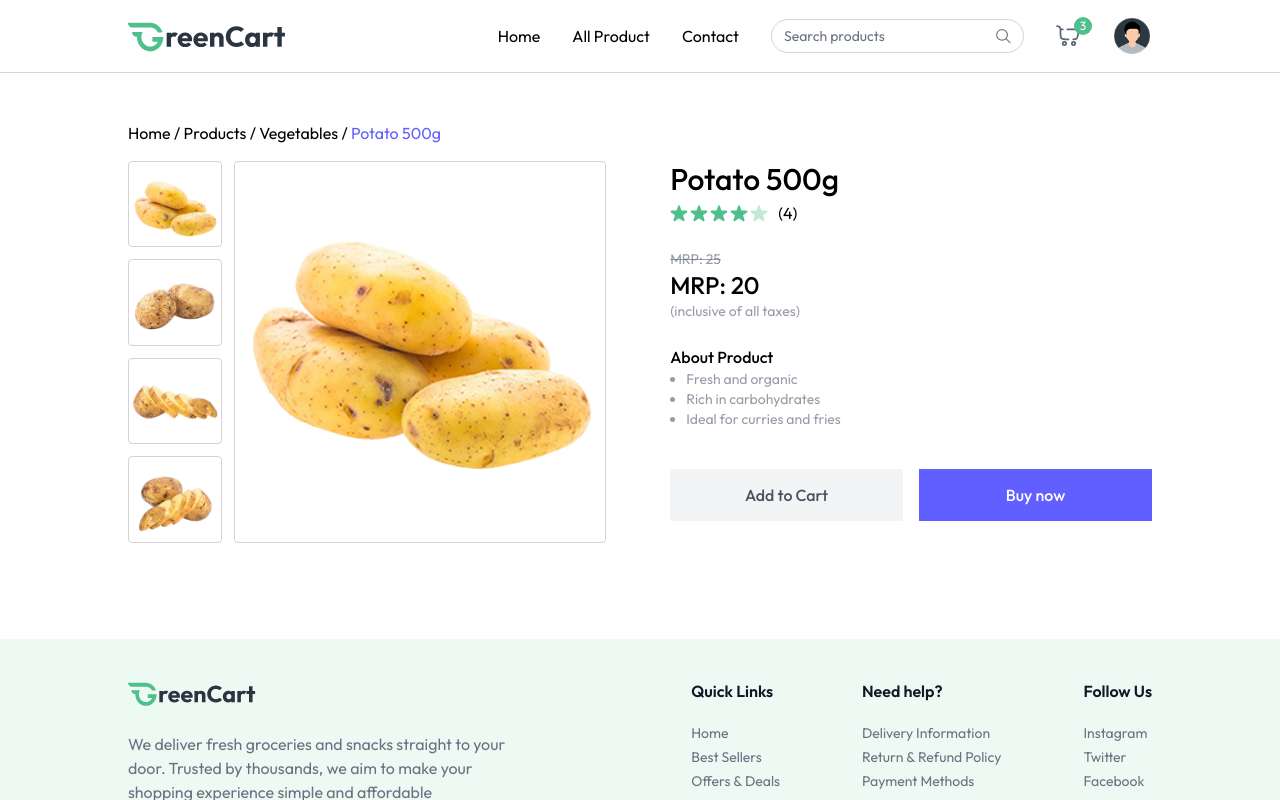
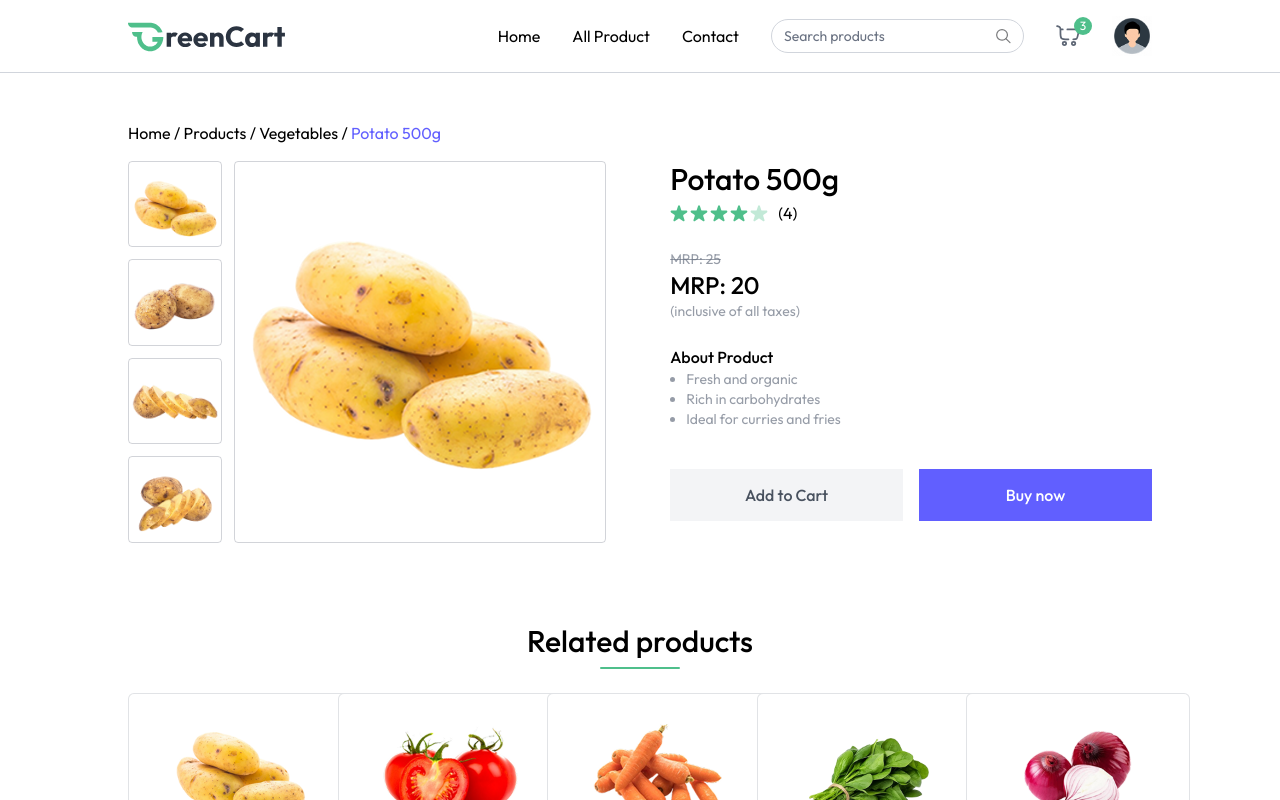
Before and after one commit to Zohirul-Islam/grocery-shope-with-reactjs-and-nodejs, a React app in the folder frontend/: page / in a window 1280 px wide. Both pictures are taken after a click on the element 240 px from the left and 1009 px from the top of the page. Shown: the top 800 px of the page. Built offline with nearby package versions, Linux system fonts and the light colour scheme; the HTML template or start-up script is replaced by a standard one.

Commit message:
fix products details page

```diff
--- a/frontend/src/pages/ProductDetails.jsx
+++ b/frontend/src/pages/ProductDetails.jsx
@@ -2,6 +2,7 @@ import { useEffect, useState } from "react";
 import { useAppContext } from "../context/AppContext";
 import { Link, useParams } from "react-router-dom";
 import { assets } from "../assets/assets";
+import Productcard from "../components/Productcard";
 
 const ProductDetails = () => {
     const { products, navigate, currency, addToCart } = useAppContext();
@@ -13,21 +14,22 @@ const ProductDetails = () => {
         if (products.length > 0) {
             let productCopy = products.slice();
             productCopy = productCopy.filter((item) => product.category === item.category);
-            setRelatedProducts(productCopy.slice(5))
+            setRelatedProducts(productCopy.slice(0,5))
         }
-    }, [products])
+    }, [products,product])
     useEffect(() => {
         setThumbnail(product?.image[0] ? product.image[0] : null)
     },[product])
     return product && (
         <div className="mt-12">
+            {/* breadcrumb */}
             <p>
                 <Link to={'/'}>Home</Link> /
                 <Link to={'/products'}> Products</Link> /
                 <Link to={`/products/${product.category.toLowerCase()}`}> {product.category}</Link> /
                 <span className="text-indigo-500"> {product.name}</span>
             </p>
-
+            {/* products details container */}
             <div className="flex flex-col md:flex-row gap-16 mt-4">
                 <div className="flex gap-3">
                     <div className="flex flex-col gap-3">
@@ -48,7 +50,7 @@ const ProductDetails = () => {
 
                     <div className="flex items-center gap-0.5 mt-1">
                         {Array(5).fill('').map((_, i) => (
-                            <img src={i<4 ? assets.star_icon : assets.star_dull_icon} alt="" />
+                            <img key={i} src={i<4 ? assets.star_icon : assets.star_dull_icon} alt="" />
                         ))}
                         <p className="text-base ml-2">(4)</p>
                     </div>
@@ -76,6 +78,19 @@ const ProductDetails = () => {
                     </div>
                 </div>
             </div>
+            {/* ...............related products...................... */}
+            <div className="flex flex-col items-center mt-20">
+                <div className="flex flex-col items-center w-max">
+                    <p className="text-3xl font-medium">Related products</p>
+                    <div className="w-20 h-0.5 bg-primary rounded-full mt-2"></div>
+                </div>
+                <div className="grid grid-cols-2 sm:grid-cols-3 md:grid-cols-4 gap-3 md:gap-6 lg:grid-cols-5 mt-6 w-full">
+                    {relatedProducts.filter(product => product.inStock).map((product, index) => (
+                        <Productcard key={index} product={product}/>
+                    ))}
+                </div>
+                <button onClick={() => { navigate('/products'); scrollTo(0,0)}} className="mx-auto cursor-pointer px-12 py-2.5 border rounded text-primary hover:bg-primary/10 transition my-16">See more</button>
+            </div>
         </div>
     );
 };
```
